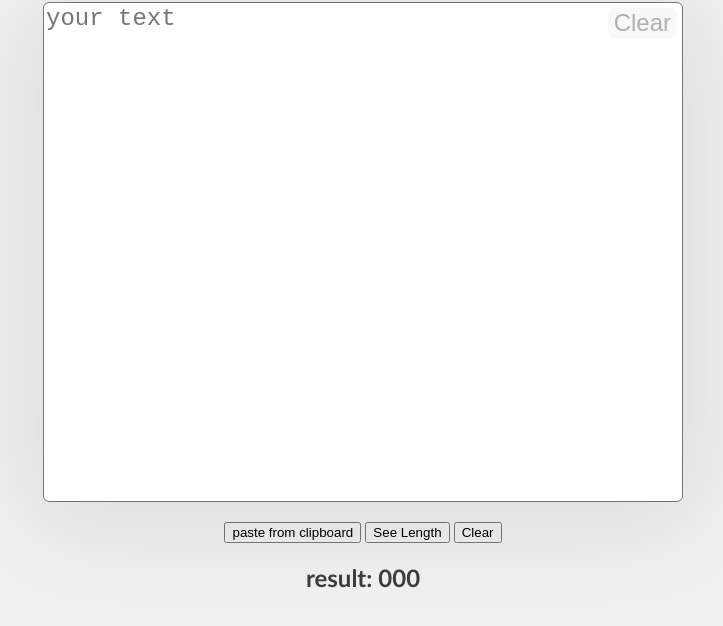
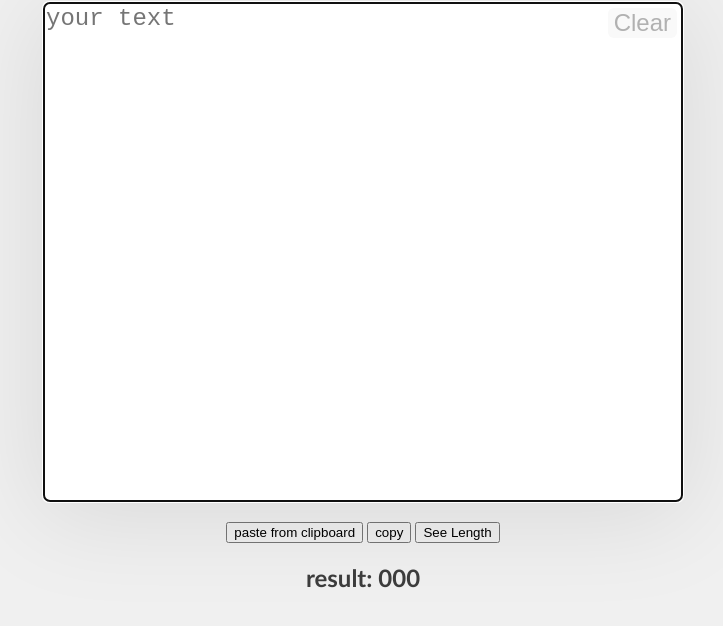
Before and after one commit to MiranKm/JavaScript-Projects, a plain HTML site: page textLength/index.html in a window 1280 px wide. Both pictures are taken after a click on the button "Clear". Shown: the part 80-706 px from the top of the page, without its empty margins (277-1000 px from the left). Drawn offline with Linux system fonts and the light colour scheme.

Commit message:
adds copy and clear to the page

```diff
--- a/textLength/app.js
+++ b/textLength/app.js
@@ -0,0 +1,16 @@
+const textArea = document.getElementById('txt');
+const clearBtn = document.getElementById('clear');
+
+clearBtn.addEventListener('click', function () {
+    console.log(textArea.value);
+    textArea.value = '';
+    textArea.focus();
+});
+
+document.querySelector('.copy').addEventListener('click', function () {
+
+    textArea.select();
+    document.execCommand('copy');
+    textArea.focus();
+
+});
--- a/textLength/index.html
+++ b/textLength/index.html
@@ -12,13 +12,13 @@
 <body>
     <h1>Write your text or Paste it, then See the length</h1>
     <div class="container">
-        <button class="btn">Clear</button>
+        <button class="btn" id="clear">Clear</button>
         <textarea class="text" placeholder="your text" name="mytext" id="txt" ></textarea>
     </div>
  <br>
     <button class="paste">paste from clipboard </button>
+    <button class="copy">copy </button>
     <button class="see">See Length</button>
-    <button class="clear">Clear</button>
     <h2>result: 000</h2>
 
     <script src="app.js"></script>
```
